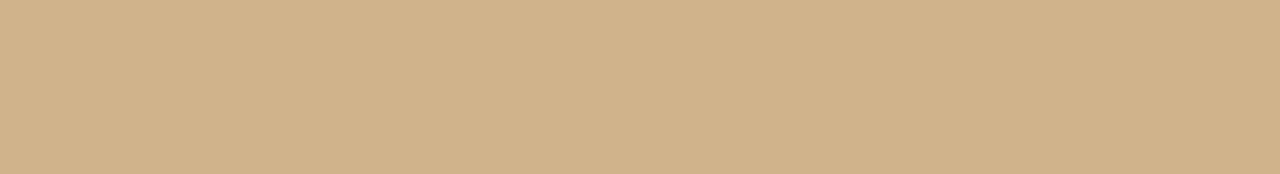
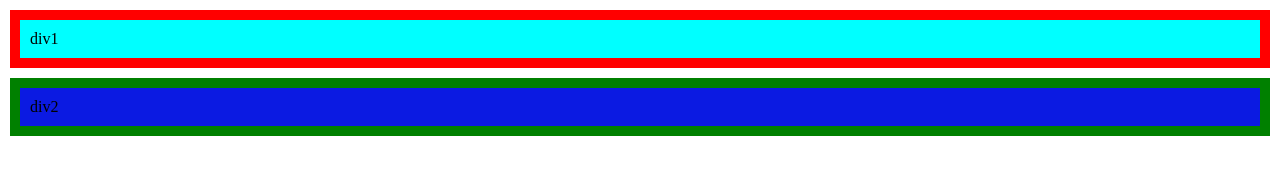
Before and after one commit to gitAlbertadine/boxmodel, a plain HTML site: page index.html in a window 1280 px wide. Drawn offline with Linux system fonts and the light colour scheme.

Commit message:
second commit

```diff
--- a/index.html
+++ b/index.html
@@ -7,6 +7,11 @@
     <link rel="stylesheet" href="style.css">
 </head>
 <body>
-
+  <div class="div1">
+      div1
+  </div>
+  <div class="div2">
+      div2
+  </div>
 </body>
 </html>
--- a/style.css
+++ b/style.css
@@ -1,3 +1,16 @@
-body{
-    background-color: tan;
+*{
+    padding: 0;
+    margin: 0;
 }
+.div1{
+    background-color: aqua;
+    padding: 10px;
+    border: 10px solid red ;
+    margin: 10px;
+}
+.div2{
+    background-color: rgb(11, 26, 226);
+    padding: 10px;
+    border: 10px solid green;
+    margin: 10px;
+}
```
